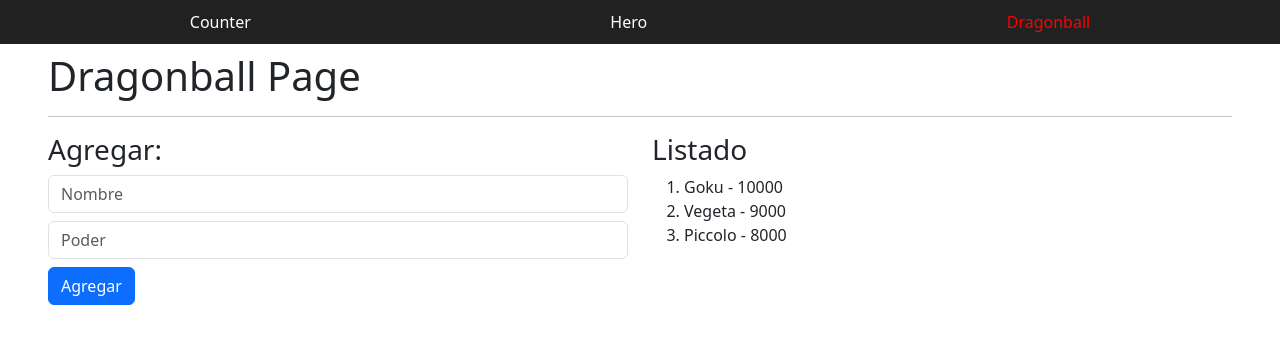
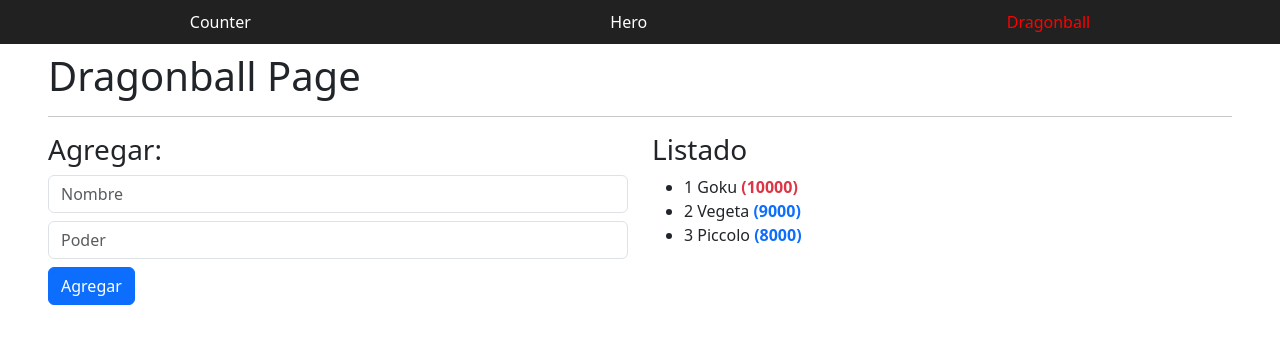
Before and after one commit to Piers18/bases, an Angular app: page /dragonball in a window 1280 px wide. Shown: the top 344 px of the page. Built offline with nearby package versions, Linux system fonts and the light colour scheme.

Commit message:
feat: Enhance character list display with indexed items and conditional power styling using NgClass.

```diff
--- a/src/app/pages/dragonball/dragonball-page.component.html
+++ b/src/app/pages/dragonball/dragonball-page.component.html
@@ -11,11 +11,19 @@
 
     <div class="col-12 col-sm-6">
         <h3>Listado</h3>
-        <ol>
-            @for (character of characters(); track character.id) {
-                <li>{{ character.name }} - {{ character.power }}</li>
+        <ul>
+            @for (character of characters(); track character.id; let idx = $index) {
+                <li>
+                    <span>{{idx+1}} {{ character.name }}</span>
+                    <strong
+                        [class.text-danger]="character.power > 9000"
+                        [class.text-primary]="character.power <= 9000"
+                    >
+                        ({{ character.power }})
+                    </strong>
+                </li>
             }
-        </ol>
+        </ul>
     </div>
 
 </section>
--- a/src/app/pages/dragonball/dragonball-page.component.ts
+++ b/src/app/pages/dragonball/dragonball-page.component.ts
@@ -1,4 +1,5 @@
-import { Component, signal } from '@angular/core';
+import { NgClass } from '@angular/common';
+import { Component, computed, signal } from '@angular/core';
 
 interface Character {
   id: number;
@@ -8,7 +9,7 @@ interface Character {
 
 @Component({
   selector: 'app-dragonball-page',
-  imports: [],
+  imports: [NgClass],
   templateUrl: './dragonball-page.component.html',
   styleUrl: './dragonball-page.component.css'
 })
@@ -31,4 +32,10 @@ export class DragonballPageComponent {
       power: 8000
     }
   ])
+
+  powerClasses = computed(() => {
+    return{
+      'text-danger': true
+    }
+  })
 }
```
